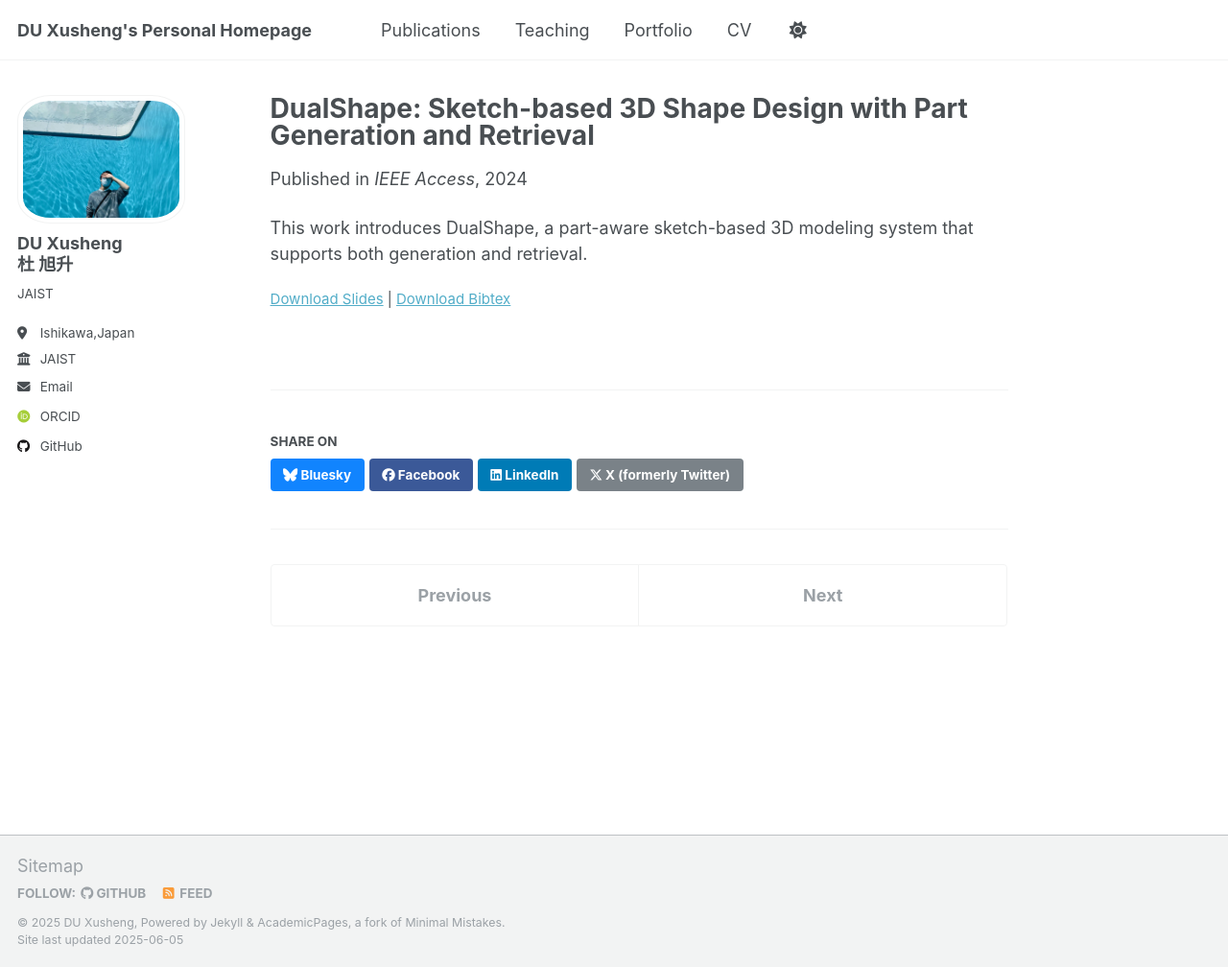
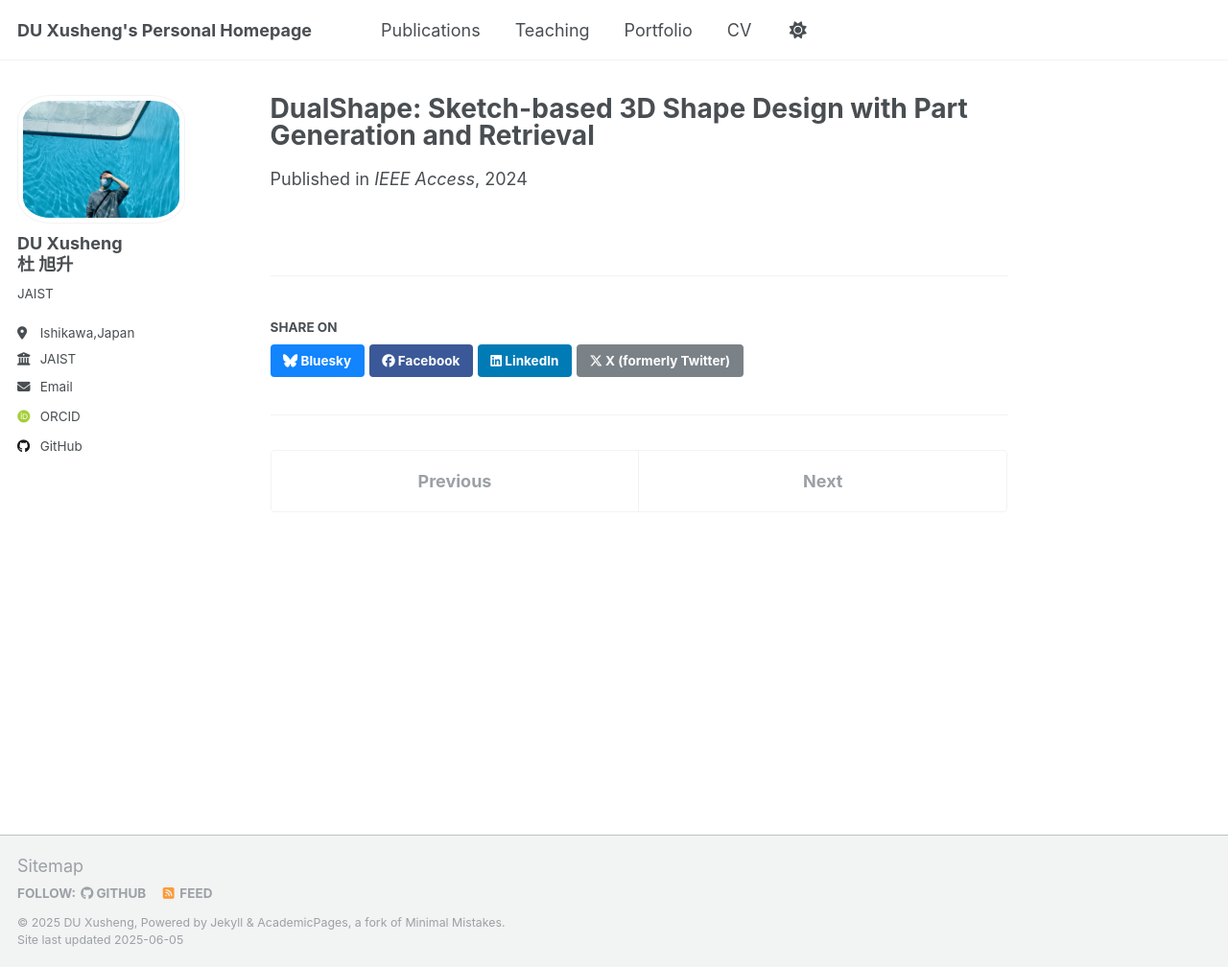
Before and after one commit to ToKyokushou/ToKyokushou.github.io, a Jekyll site: the page built from _publications/2024-03-dualshape.md, in a window 1280 px wide and 1008 px high. Shown: the whole window at 96% size. Built offline with Jekyll 4.4.1, drawn with Linux system fonts in a browser that asks for light colours; some web fonts are replaced.

Commit message:
Update 2024-03-dualshape.md

```diff
--- a/_publications/2024-03-dualshape.md
+++ b/_publications/2024-03-dualshape.md
@@ -6,8 +6,4 @@ permalink: /publication/2024-03-dualshape
 excerpt: 'A sketch-driven framework for part-based 3D shape design and retrieval.'
 date: 2024-03-01
 venue: 'IEEE Access'
-slidesurl: ''
-paperurl: ''
-bibtexurl: ''
 ---
-This work introduces DualShape, a part-aware sketch-based 3D modeling system that supports both generation and retrieval.
```
